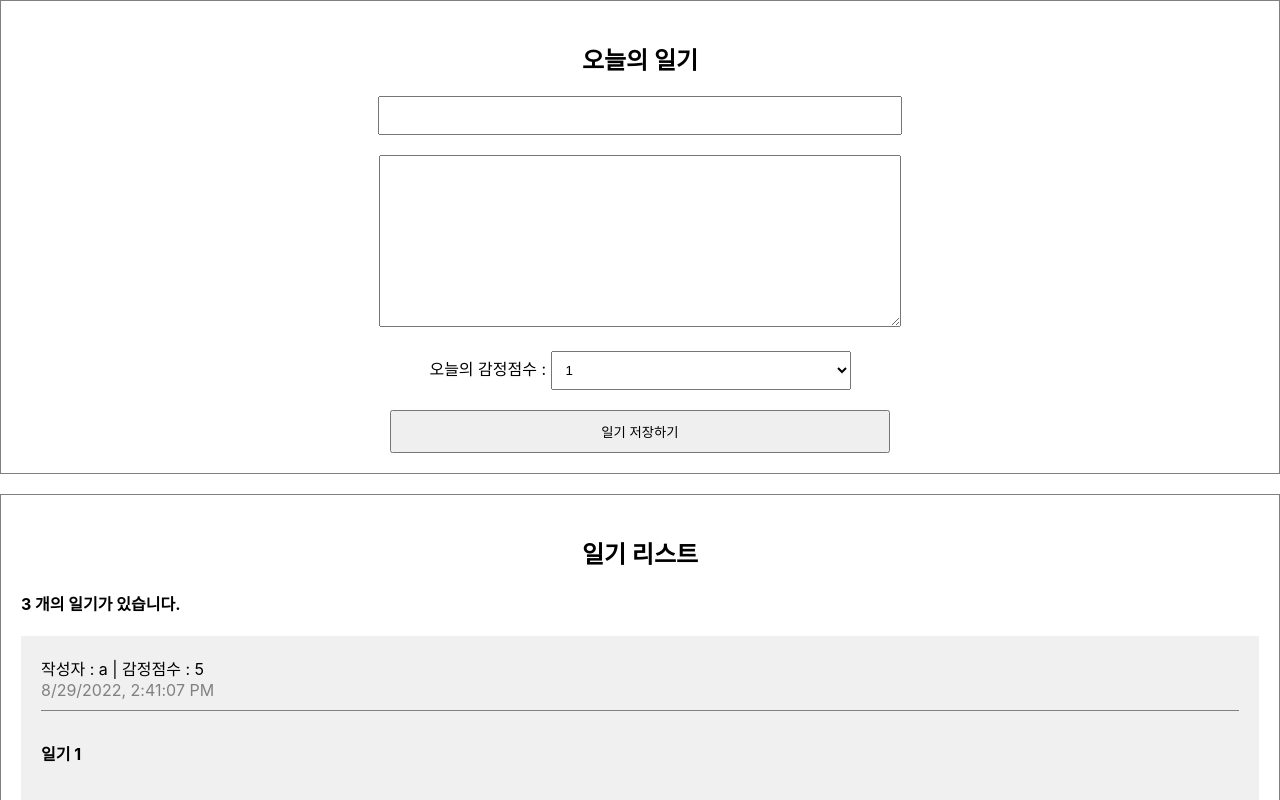
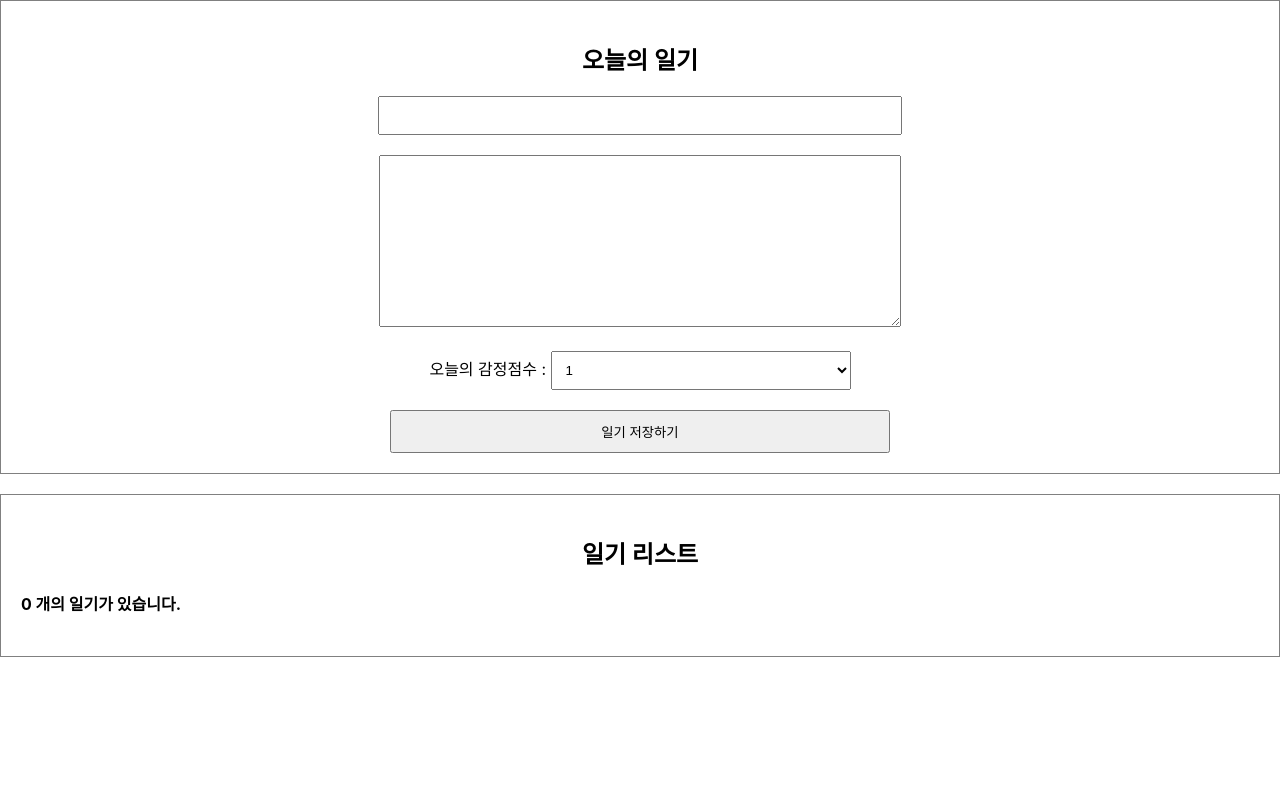
Before and after one commit to emjeLee/clone_coding, a React (Create React App) app in the folder react-diary/: page / in a window 1280 px wide. Shown: the top 800 px of the page. Built offline with nearby package versions, Linux system fonts and the light colour scheme.

Commit message:
데이터 추가

```diff
--- a/react-diary/src/App.js
+++ b/react-diary/src/App.js
@@ -1,36 +1,56 @@
+import { useRef, useState } from 'react';
 import './App.css';
 import DiaryList from './DiaryList';
 import DiaryEditor from './DiaryEditor'
 
-const dummyList = [
-  {
-    id : 1,
-    author : 'a',
-    content : "일기 1",
-    emotion : 5,
-    create_date : new Date().getTime()
-  },
-  {
-    id : 2,
-    author : 'b',
-    content : "일기 2",
-    emotion : 3,
-    create_date : new Date().getTime()
-  },
-  {
-    id : 3,
-    author : 'c',
-    content : "일기 3",
-    emotion : 4,
-    create_date : new Date().getTime()
-  },
-]
+// const dummyList = [
+//   {
+//     id : 1,
+//     author : 'a',
+//     content : "일기 1",
+//     emotion : 5,
+//     create_date : new Date().getTime()
+//   },
+//   {
+//     id : 2,
+//     author : 'b',
+//     content : "일기 2",
+//     emotion : 3,
+//     create_date : new Date().getTime()
+//   },
+//   {
+//     id : 3,
+//     author : 'c',
+//     content : "일기 3",
+//     emotion : 4,
+//     create_date : new Date().getTime()
+//   },
+// ]
 
 function App() {
+
+  const [data, setData] = useState([]);
+
+  const dataId = useRef(0);
+
+  const onCreate = (author, content, emotion) => {
+    const create_date = new Date().getTime();
+    const newItem = {
+      author,
+      content,
+      emotion,
+      create_date,
+      id : dataId.current
+    }
+    dataId.current += 1;
+    setData([newItem, ...data])
+
+  }
+
   return (
     <div className="App">
-      <DiaryEditor />
-      <DiaryList diaryList={dummyList} />
+      <DiaryEditor onCreate={onCreate} />
+      <DiaryList diaryList={data} />
     </div>
   );
 }
--- a/react-diary/src/DiaryEditor.js
+++ b/react-diary/src/DiaryEditor.js
@@ -1,15 +1,14 @@
 import { useRef, useState } from 'react';
 
-const DiaryEditor = () => {
-
-    const authorInput = useRef();
-    const contentInput = useRef();
-
+const DiaryEditor = ({onCreate}) => {
     const [state, setState] = useState({
         author:"",
         content:"",
         emotion:1,
     });
+
+    const authorInput = useRef();
+    const contentInput = useRef();
 
     const handleChangeState = (e) =>{
         setState({
@@ -28,7 +27,14 @@
             contentInput.current.focus();
             return;
         };
+
+        onCreate(state.author, state.content, state.emotion)
         alert("저장 성공");
+        setState({
+            author:"",
+            content:"",
+            emotion:1,
+        });
     };
 
     return (
```
